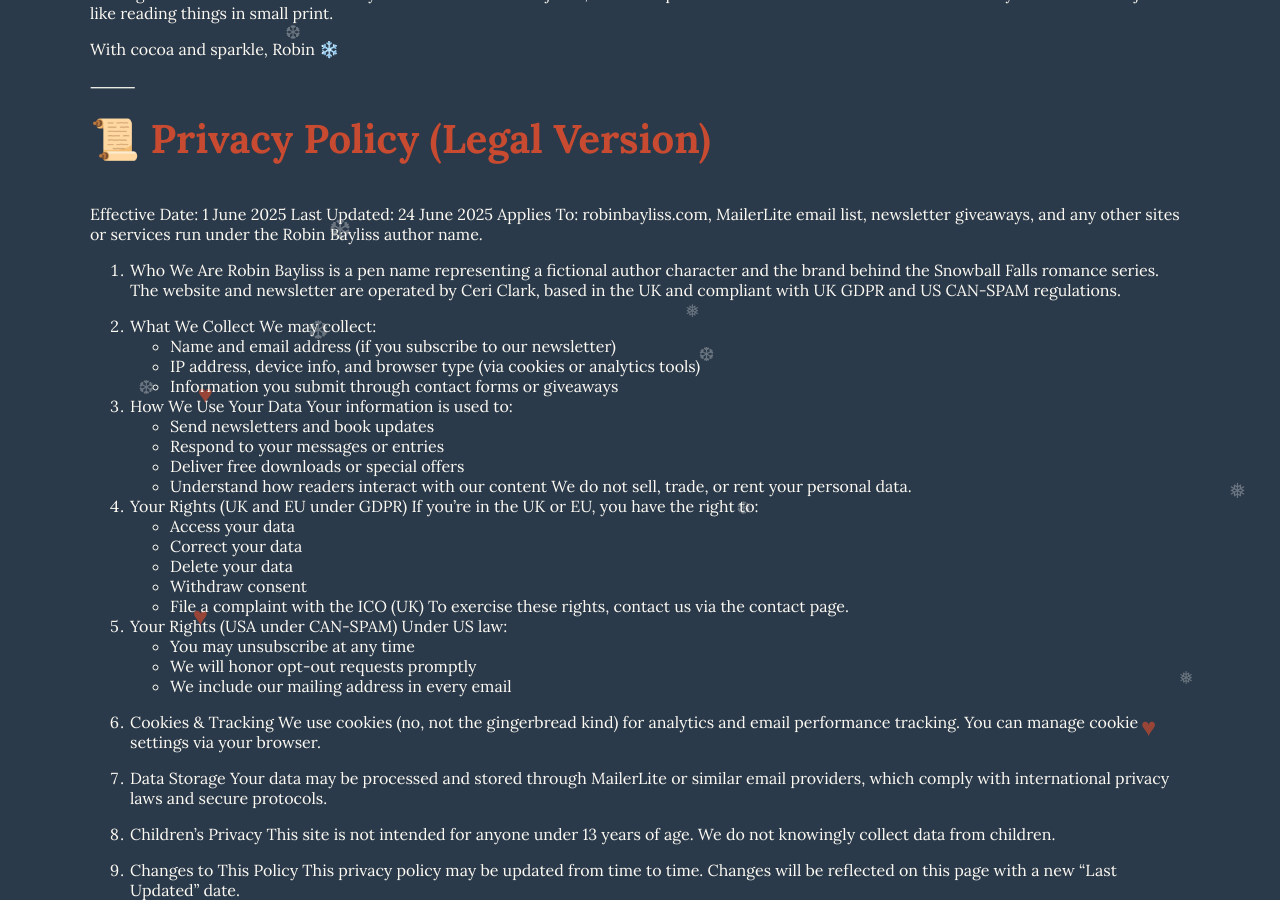
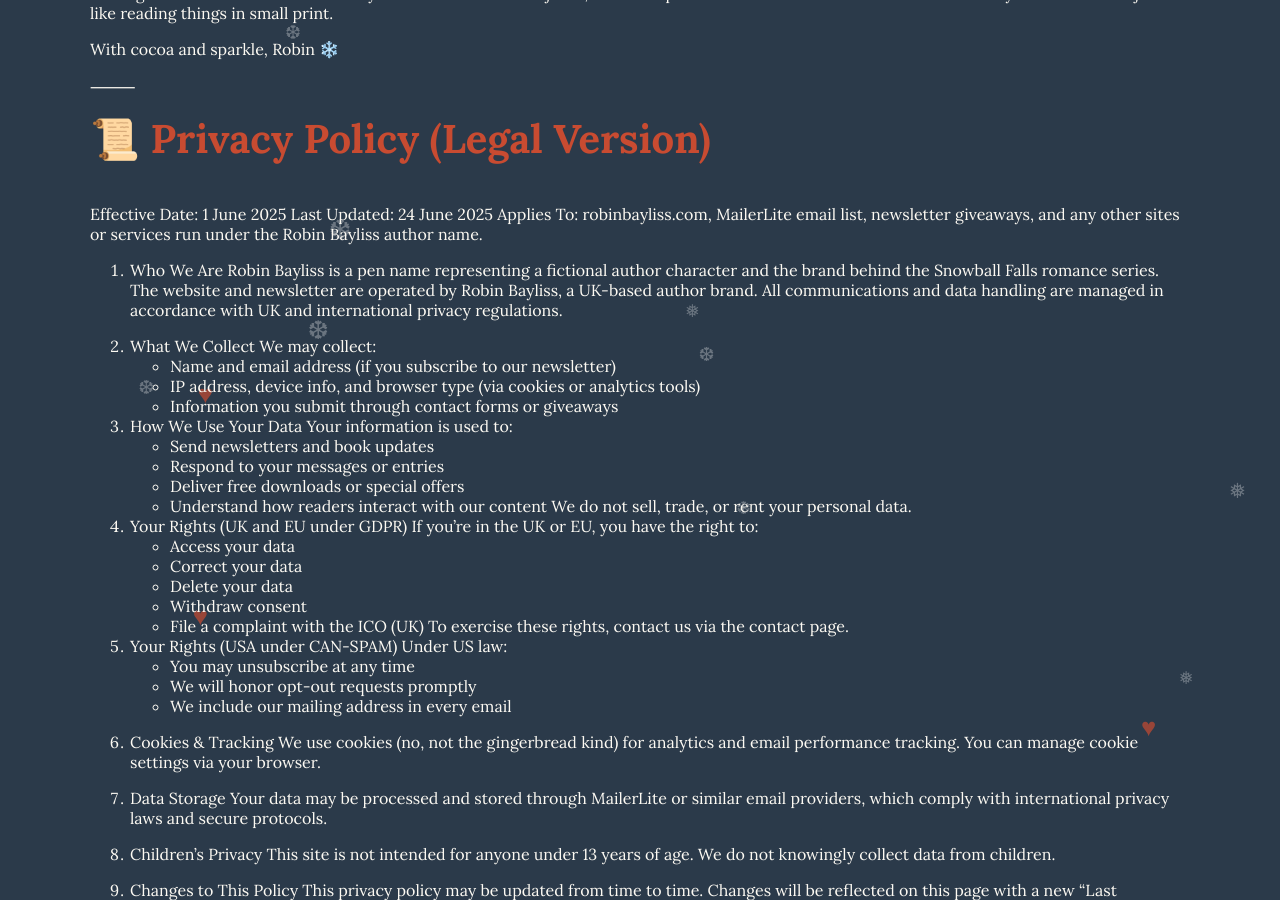
Before and after one commit to NeedsCoffee/snowfall, a Jekyll site: the page built from privacy.md, in a window 1280 px wide and 900 px high, scrolled down 546 px. Built offline with Jekyll 4.4.1, drawn with Linux system fonts in a browser that asks for light colours.

Commit message:
Update privacy.md

```diff
--- a/privacy.md
+++ b/privacy.md
@@ -30,7 +30,7 @@
 Applies To: robinbayliss.com, MailerLite email list, newsletter giveaways, and any other sites or services run under the Robin Bayliss author name.
 
 1. Who We Are
-Robin Bayliss is a pen name representing a fictional author character and the brand behind the Snowball Falls romance series. The website and newsletter are operated by Ceri Clark, based in the UK and compliant with UK GDPR and US CAN-SPAM regulations.
+Robin Bayliss is a pen name representing a fictional author character and the brand behind the Snowball Falls romance series. The website and newsletter are operated by Robin Bayliss, a UK-based author brand. All communications and data handling are managed in accordance with UK and international privacy regulations.
 
 2. What We Collect
 We may collect:
```
